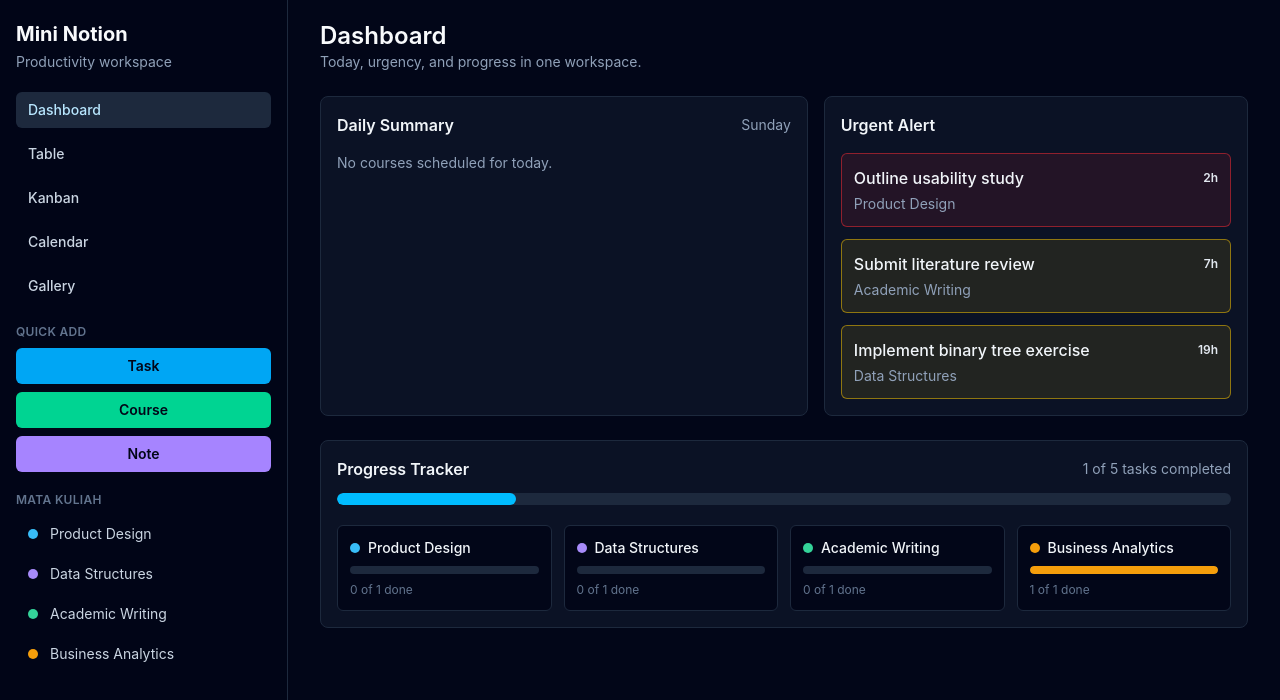
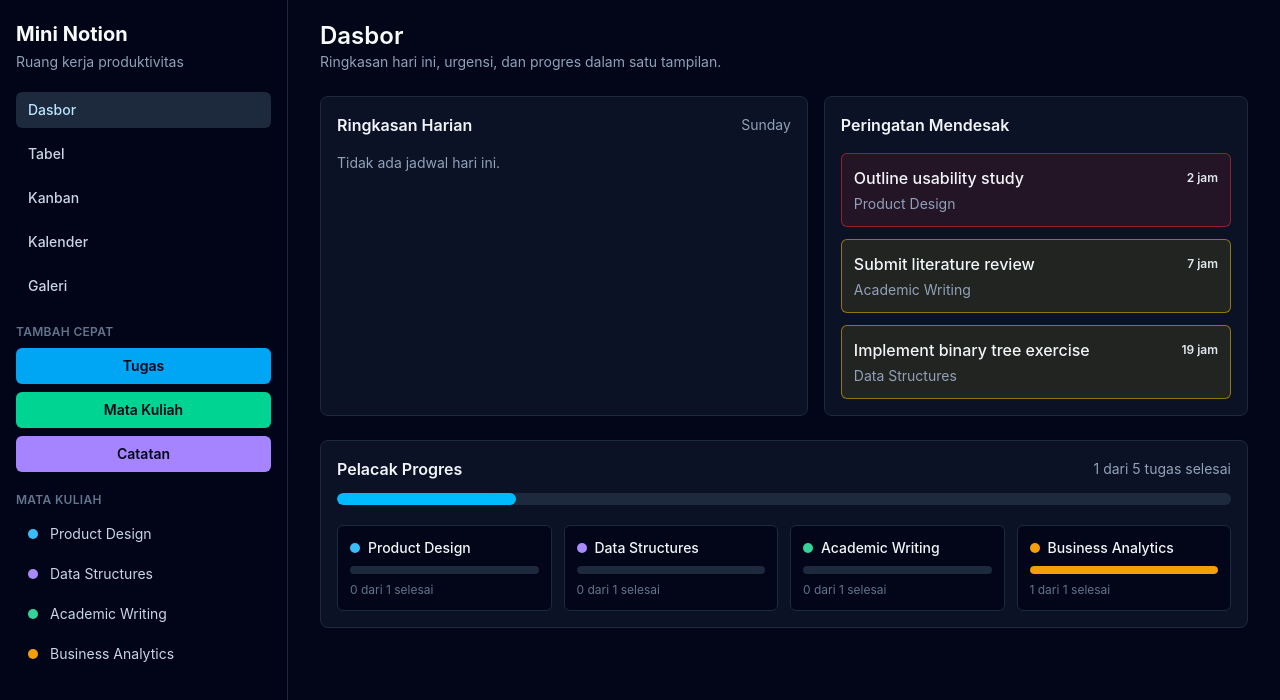
Before and after one commit to farisadlin/mini-notion, a React (Vite) app: page / in a window 1280 px wide. Shown: the top 700 px of the page. Built offline with nearby package versions, Linux system fonts and the light colour scheme.

Commit message:
Translate UI to Indonesian

```diff
--- a/src/components/CrudModal.jsx
+++ b/src/components/CrudModal.jsx
@@ -4,22 +4,22 @@ import { entityLabels } from '../data/dummyData'
 
 const fields = {
   tasks: [
-    ['title', 'Title', 'text'],
+    ['title', 'Judul', 'text'],
     ['status', 'Status', 'status'],
-    ['deadline', 'Deadline', 'date'],
-    ['courseId', 'Course', 'course'],
+    ['deadline', 'Tenggat', 'date'],
+    ['courseId', 'Mata Kuliah', 'course'],
   ],
   courses: [
-    ['name', 'Name', 'text'],
+    ['name', 'Nama', 'text'],
     ['credits', 'SKS', 'number'],
-    ['color', 'Color', 'color'],
-    ['schedule', 'Schedule', 'text'],
-    ['location', 'Location', 'text'],
+    ['color', 'Warna', 'color'],
+    ['schedule', 'Jadwal', 'text'],
+    ['location', 'Lokasi', 'text'],
   ],
   notes: [
-    ['title', 'Title', 'text'],
-    ['content', 'Content', 'textarea'],
-    ['tags', 'Tags', 'text'],
+    ['title', 'Judul', 'text'],
+    ['content', 'Isi', 'textarea'],
+    ['tags', 'Tag', 'text'],
   ],
 }
 
@@ -45,10 +45,10 @@ function CrudModal({ entity, mode, item, courses, onClose, onSave }) {
       <form className="w-full max-w-lg rounded-lg border border-slate-700 bg-slate-900 p-5 shadow-2xl" onSubmit={submit}>
         <div className="mb-5 flex items-start justify-between gap-4">
           <div>
-            <h2 className="text-lg font-semibold text-slate-50">{mode === 'create' ? 'Add' : 'Edit'} {entityLabels[entity]}</h2>
-            <p className="text-sm text-slate-400">Update properties in this temporary workspace.</p>
+            <h2 className="text-lg font-semibold text-slate-50">{mode === 'create' ? 'Tambah' : 'Edit'} {entityLabels[entity]}</h2>
+            <p className="text-sm text-slate-400">Perbarui properti di ruang kerja sementara ini.</p>
           </div>
-          <button className="rounded-md px-2 py-1 text-slate-400 hover:bg-slate-800 hover:text-slate-100" type="button" onClick={onClose}>Close</button>
+          <button className="rounded-md px-2 py-1 text-slate-400 hover:bg-slate-800 hover:text-slate-100" type="button" onClick={onClose}>Tutup</button>
         </div>
 
         <div className="space-y-4">
@@ -61,8 +61,8 @@ function CrudModal({ entity, mode, item, courses, onClose, onSave }) {
         </div>
 
         <div className="mt-6 flex justify-end gap-3">
-          <button className="rounded-md border border-slate-700 px-4 py-2 text-sm text-slate-200 hover:bg-slate-800" type="button" onClick={onClose}>Cancel</button>
-          <button className="rounded-md bg-sky-500 px-4 py-2 text-sm font-semibold text-slate-950 hover:bg-sky-400" type="submit">Save</button>
+          <button className="rounded-md border border-slate-700 px-4 py-2 text-sm text-slate-200 hover:bg-slate-800" type="button" onClick={onClose}>Batal</button>
+          <button className="rounded-md bg-sky-500 px-4 py-2 text-sm font-semibold text-slate-950 hover:bg-sky-400" type="submit">Simpan</button>
         </div>
       </form>
     </div>
--- a/src/components/PropertyInput.jsx
+++ b/src/components/PropertyInput.jsx
@@ -45,7 +45,7 @@ function PropertyInput({ type = 'text', value, onChange, courses = [], placehold
         value={value || ''}
         onChange={(event) => onChange(event.target.value || null)}
       >
-        <option value="">No course</option>
+        <option value="">Tidak ada mata kuliah</option>
         {courses.map((course) => (
           <option key={course.id} value={course.id}>{course.name}</option>
         ))}
--- a/src/components/Sidebar.jsx
+++ b/src/components/Sidebar.jsx
@@ -1,9 +1,9 @@
 const navItems = [
-  ['dashboard', 'Dashboard'],
-  ['table', 'Table'],
+  ['dashboard', 'Dasbor'],
+  ['table', 'Tabel'],
   ['kanban', 'Kanban'],
-  ['calendar', 'Calendar'],
-  ['gallery', 'Gallery'],
+  ['calendar', 'Kalender'],
+  ['gallery', 'Galeri'],
 ]
 
 function Sidebar({ activeView, courses, selectedCourseId, onNavigate, onQuickAdd, onSelectCourse, onClearCourse }) {
@@ -12,7 +12,7 @@ function Sidebar({ activeView, courses, selectedCourseId, onNavigate, onQuickAdd
       <div className="flex h-full flex-col gap-5 px-4 py-5">
         <div>
           <h1 className="text-xl font-bold text-slate-50">Mini Notion</h1>
-          <p className="mt-1 text-sm text-slate-400">Productivity workspace</p>
+          <p className="mt-1 text-sm text-slate-400">Ruang kerja produktivitas</p>
         </div>
 
         <nav className="grid grid-cols-2 gap-2 lg:grid-cols-1">
@@ -29,11 +29,11 @@ function Sidebar({ activeView, courses, selectedCourseId, onNavigate, onQuickAdd
         </nav>
 
         <div className="space-y-2">
-          <p className="text-xs font-semibold uppercase tracking-wide text-slate-500">Quick add</p>
+          <p className="text-xs font-semibold uppercase tracking-wide text-slate-500">Tambah Cepat</p>
           <div className="grid grid-cols-3 gap-2 lg:grid-cols-1">
-            <button className="rounded-md bg-sky-500 px-3 py-2 text-sm font-semibold text-slate-950 hover:bg-sky-400" type="button" onClick={() => onQuickAdd('tasks')}>Task</button>
-            <button className="rounded-md bg-emerald-400 px-3 py-2 text-sm font-semibold text-slate-950 hover:bg-emerald-300" type="button" onClick={() => onQuickAdd('courses')}>Course</button>
-            <button className="rounded-md bg-violet-400 px-3 py-2 text-sm font-semibold text-slate-950 hover:bg-violet-300" type="button" onClick={() => onQuickAdd('notes')}>Note</button>
+            <button className="rounded-md bg-sky-500 px-3 py-2 text-sm font-semibold text-slate-950 hover:bg-sky-400" type="button" onClick={() => onQuickAdd('tasks')}>Tugas</button>
+            <button className="rounded-md bg-emerald-400 px-3 py-2 text-sm font-semibold text-slate-950 hover:bg-emerald-300" type="button" onClick={() => onQuickAdd('courses')}>Mata Kuliah</button>
+            <button className="rounded-md bg-violet-400 px-3 py-2 text-sm font-semibold text-slate-950 hover:bg-violet-300" type="button" onClick={() => onQuickAdd('notes')}>Catatan</button>
           </div>
         </div>
 
@@ -41,7 +41,7 @@ function Sidebar({ activeView, courses, selectedCourseId, onNavigate, onQuickAdd
           <div className="flex items-center justify-between gap-2">
             <p className="text-xs font-semibold uppercase tracking-wide text-slate-500">Mata Kuliah</p>
             {selectedCourseId && (
-              <button className="text-xs text-slate-400 hover:text-slate-100" type="button" onClick={onClearCourse}>All</button>
+              <button className="text-xs text-slate-400 hover:text-slate-100" type="button" onClick={onClearCourse}>Semua</button>
             )}
           </div>
           <div className="space-y-1">
--- a/src/data/dummyData.js
+++ b/src/data/dummyData.js
@@ -17,7 +17,7 @@ export const initialTasks = [
   { id: 'task-1', title: 'Outline usability study', status: 'In Progress', deadline: isoDate(0, 18), courseId: 'course-1', createdAt: isoDate(-7) },
   { id: 'task-2', title: 'Implement binary tree exercise', status: 'To Do', deadline: isoDate(1, 11), courseId: 'course-2', createdAt: isoDate(-5) },
   { id: 'task-3', title: 'Submit literature review', status: 'To Do', deadline: isoDate(0, 23), courseId: 'course-3', createdAt: isoDate(-3) },
-  { id: 'task-4', title: 'Clean dashboard dataset', status: 'Done', deadline: isoDate(-1), courseId: 'course-4', createdAt: isoDate(-9) },
+  { id: 'task-4', title: 'Clean dashboard dataset', status: 'Selesai', deadline: isoDate(-1), courseId: 'course-4', createdAt: isoDate(-9) },
   { id: 'task-5', title: 'Prepare sprint retrospective notes', status: 'In Progress', deadline: isoDate(3), courseId: null, createdAt: isoDate(-2) },
 ]
 
@@ -29,12 +29,12 @@ export const initialNotes = [
 ]
 
 export const entityLabels = {
-  tasks: 'Tasks',
-  courses: 'Courses',
-  notes: 'Notes',
+  tasks: 'Tugas',
+  courses: 'Mata Kuliah',
+  notes: 'Catatan',
 }
 
-export const statusOptions = ['To Do', 'In Progress', 'Done']
+export const statusOptions = ['To Do', 'In Progress', 'Selesai']
 
 export const makeId = (prefix) => `${prefix}-${Date.now()}-${Math.random().toString(16).slice(2)}`
 
@@ -43,7 +43,7 @@ export const createEntity = (entity, values) => {
   if (entity === 'tasks') {
     return {
       id: makeId('task'),
-      title: values.title || 'Untitled task',
+      title: values.title || 'Tugas tanpa judul',
       status: values.status || 'To Do',
       deadline: values.deadline || '',
       courseId: values.courseId || null,
@@ -53,7 +53,7 @@ export const createEntity = (entity, values) => {
   if (entity === 'courses') {
     return {
       id: makeId('course'),
-      name: values.name || 'Untitled course',
+      name: values.name || 'Mata kuliah tanpa judul',
       credits: Number(values.credits) || 0,
       color: values.color || '#38bdf8',
       schedule: values.schedule || '',
@@ -62,7 +62,7 @@ export const createEntity = (entity, values) => {
   }
   return {
     id: makeId('note'),
-    title: values.title || 'Untitled note',
+    title: values.title || 'Catatan tanpa judul',
     content: values.content || '',
     tags: Array.isArray(values.tags) ? values.tags : String(values.tags || '').split(',').map((tag) => tag.trim()).filter(Boolean),
     createdAt: now,
--- a/src/views/CalendarView.jsx
+++ b/src/views/CalendarView.jsx
@@ -17,13 +17,13 @@ function CalendarView({ tasks, courses, onEdit }) {
     <section className="space-y-5">
       <div className="flex flex-wrap items-center justify-between gap-3">
         <div>
-          <h2 className="text-2xl font-semibold text-slate-50">Calendar</h2>
-          <p className="text-sm text-slate-400">Monthly deadline view for active tasks.</p>
+          <h2 className="text-2xl font-semibold text-slate-50">Kalender</h2>
+          <p className="text-sm text-slate-400">Tampilan tenggat bulanan untuk tugas aktif.</p>
         </div>
         <div className="flex items-center gap-2">
-          <button className="rounded-md border border-slate-700 px-3 py-2 text-sm hover:bg-slate-800" type="button" onClick={() => setMonth(subMonths(month, 1))}>Prev</button>
+          <button className="rounded-md border border-slate-700 px-3 py-2 text-sm hover:bg-slate-800" type="button" onClick={() => setMonth(subMonths(month, 1))}>Sebelumnya</button>
           <span className="min-w-36 text-center font-semibold text-slate-100">{format(month, 'MMMM yyyy')}</span>
-          <button className="rounded-md border border-slate-700 px-3 py-2 text-sm hover:bg-slate-800" type="button" onClick={() => setMonth(addMonths(month, 1))}>Next</button>
+          <button className="rounded-md border border-slate-700 px-3 py-2 text-sm hover:bg-slate-800" type="button" onClick={() => setMonth(addMonths(month, 1))}>Selanjutnya</button>
         </div>
       </div>
 
@@ -69,7 +69,7 @@ function CalendarView({ tasks, courses, onEdit }) {
                   <p className="mt-1 text-xs text-slate-500">{task.status}</p>
                 </button>
               )
-            }) : <p className="text-sm text-slate-400">No tasks for this date.</p>}
+            }) : <p className="text-sm text-slate-400">Tidak ada tugas untuk tanggal ini.</p>}
           </div>
         </aside>
       </div>
--- a/src/views/DashboardView.jsx
+++ b/src/views/DashboardView.jsx
@@ -6,27 +6,27 @@ function DashboardView({ tasks, allTasks, courses }) {
   const now = new Date()
   const in24h = new Date(now.getTime() + 24 * 60 * 60 * 1000)
   const urgentTasks = tasks
-    .filter((task) => task.deadline && task.status !== 'Done')
+    .filter((task) => task.deadline && task.status !== 'Selesai')
     .filter((task) => {
       const deadline = new Date(task.deadline)
       return isAfter(deadline, now) && isBefore(deadline, in24h)
     })
     .sort((a, b) => new Date(a.deadline) - new Date(b.deadline))
 
-  const completed = tasks.filter((task) => task.status === 'Done').length
+  const completed = tasks.filter((task) => task.status === 'Selesai').length
   const percent = tasks.length ? Math.round((completed / tasks.length) * 100) : 0
 
   return (
     <section className="space-y-6">
       <div>
-        <h2 className="text-2xl font-semibold text-slate-50">Dashboard</h2>
-        <p className="text-sm text-slate-400">Today, urgency, and progress in one workspace.</p>
+        <h2 className="text-2xl font-semibold text-slate-50">Dasbor</h2>
+        <p className="text-sm text-slate-400">Ringkasan hari ini, urgensi, dan progres dalam satu tampilan.</p>
       </div>
 
       <div className="grid gap-4 xl:grid-cols-[1.15fr_1fr]">
         <div className="rounded-lg border border-slate-800 bg-slate-900/70 p-4">
           <div className="mb-4 flex items-center justify-between">
-            <h3 className="font-semibold text-slate-100">Daily Summary</h3>
+            <h3 className="font-semibold text-slate-100">Ringkasan Harian</h3>
             <span className="text-sm text-slate-400">{weekday}</span>
           </div>
           <div className="grid gap-3 sm:grid-cols-2">
@@ -40,13 +40,13 @@ function DashboardView({ tasks, allTasks, courses }) {
                 <p className="text-sm text-slate-500">{course.location}</p>
               </article>
             )) : (
-              <p className="text-sm text-slate-400">No courses scheduled for today.</p>
+              <p className="text-sm text-slate-400">Tidak ada jadwal hari ini.</p>
             )}
           </div>
         </div>
 
         <div className="rounded-lg border border-slate-800 bg-slate-900/70 p-4">
-          <h3 className="mb-4 font-semibold text-slate-100">Urgent Alert</h3>
+          <h3 className="mb-4 font-semibold text-slate-100">Peringatan Mendesak</h3>
           <div className="space-y-3">
             {urgentTasks.length ? urgentTasks.map((task) => {
               const hours = Math.max(0, differenceInHours(new Date(task.deadline), now))
@@ -55,13 +55,13 @@ function DashboardView({ tasks, allTasks, courses }) {
                 <article className={`rounded-md border p-3 ${hours < 6 ? 'border-red-500/50 bg-red-500/10' : 'border-yellow-400/50 bg-yellow-400/10'}`} key={task.id}>
                   <div className="flex items-center justify-between gap-3">
                     <p className="font-medium text-slate-100">{task.title}</p>
-                    <span className="text-xs font-semibold text-slate-200">{hours}h</span>
+                    <span className="text-xs font-semibold text-slate-200">{hours} jam</span>
                   </div>
-                  <p className="mt-1 text-sm text-slate-400">{course?.name || 'No course'}</p>
+                  <p className="mt-1 text-sm text-slate-400">{course?.name || 'Tanpa MK'}</p>
                 </article>
               )
             }) : (
-              <p className="text-sm text-slate-400">No deadlines inside the next 24 hours.</p>
+              <p className="text-sm text-slate-400">Tidak ada tenggat dalam 24 jam ke depan.</p>
             )}
           </div>
         </div>
@@ -69,8 +69,8 @@ function DashboardView({ tasks, allTasks, courses }) {
 
       <div className="rounded-lg border border-slate-800 bg-slate-900/70 p-4">
         <div className="mb-3 flex items-center justify-between">
-          <h3 className="font-semibold text-slate-100">Progress Tracker</h3>
-          <span className="text-sm text-slate-400">{completed} of {tasks.length} tasks completed</span>
+          <h3 className="font-semibold text-slate-100">Pelacak Progres</h3>
+          <span className="text-sm text-slate-400">{completed} dari {tasks.length} tugas selesai</span>
         </div>
         <div className="h-3 overflow-hidden rounded-full bg-slate-800">
           <div className="h-full rounded-full bg-sky-400" style={{ width: `${percent}%` }} />
@@ -78,7 +78,7 @@ function DashboardView({ tasks, allTasks, courses }) {
         <div className="mt-5 grid gap-3 md:grid-cols-2 xl:grid-cols-4">
           {courses.map((course) => {
             const courseTasks = allTasks.filter((task) => task.courseId === course.id)
-            const done = courseTasks.filter((task) => task.status === 'Done').length
+            const done = courseTasks.filter((task) => task.status === 'Selesai').length
             const coursePercent = courseTasks.length ? Math.round((done / courseTasks.length) * 100) : 0
             return (
               <article className="rounded-md border border-slate-800 bg-slate-950 p-3" key={course.id}>
@@ -89,7 +89,7 @@ function DashboardView({ tasks, allTasks, courses }) {
                 <div className="h-2 overflow-hidden rounded-full bg-slate-800">
                   <div className="h-full rounded-full" style={{ width: `${coursePercent}%`, backgroundColor: course.color }} />
                 </div>
-                <p className="mt-2 text-xs text-slate-500">{done} of {courseTasks.length} done</p>
+                <p className="mt-2 text-xs text-slate-500">{done} dari {courseTasks.length} selesai</p>
               </article>
             )
           })}
--- a/src/views/GalleryView.jsx
+++ b/src/views/GalleryView.jsx
@@ -7,10 +7,10 @@ function GalleryView({ notes, onAdd, onEdit, onDelete }) {
     <section className="space-y-5">
       <div className="flex flex-wrap items-center justify-between gap-3">
         <div>
-          <h2 className="text-2xl font-semibold text-slate-50">Gallery</h2>
-          <p className="text-sm text-slate-400">Notes as compact cards with tags.</p>
+          <h2 className="text-2xl font-semibold text-slate-50">Galeri</h2>
+          <p className="text-sm text-slate-400">Catatan dalam kartu ringkas dengan tag.</p>
         </div>
-        <button className="rounded-md bg-violet-400 px-4 py-2 text-sm font-semibold text-slate-950 hover:bg-violet-300" type="button" onClick={() => onAdd('notes')}>Add note</button>
+        <button className="rounded-md bg-violet-400 px-4 py-2 text-sm font-semibold text-slate-950 hover:bg-violet-300" type="button" onClick={() => onAdd('notes')}>Tambah Catatan</button>
       </div>
 
       <div className="grid gap-4 sm:grid-cols-2 xl:grid-cols-3">
@@ -27,7 +27,7 @@ function GalleryView({ notes, onAdd, onEdit, onDelete }) {
             </div>
             <div className="mt-4 flex gap-2">
               <button className="rounded-md border border-slate-700 px-2 py-1 text-xs text-slate-200 hover:bg-slate-800" type="button" onClick={() => onEdit('notes', note)}>Edit</button>
-              <button className="rounded-md border border-red-500/50 px-2 py-1 text-xs text-red-200 hover:bg-red-500/10" type="button" onClick={() => onDelete('notes', note.id)}>Delete</button>
+              <button className="rounded-md border border-red-500/50 px-2 py-1 text-xs text-red-200 hover:bg-red-500/10" type="button" onClick={() => onDelete('notes', note.id)}>Hapus</button>
             </div>
           </article>
         ))}
@@ -41,7 +41,7 @@ function GalleryView({ notes, onAdd, onEdit, onDelete }) {
                 <h3 className="text-xl font-semibold text-slate-50">{activeNote.title}</h3>
                 <p className="mt-1 text-xs text-slate-500">{new Date(activeNote.createdAt).toLocaleString([], { dateStyle: 'medium', timeStyle: 'short' })}</p>
               </div>
-              <button className="rounded-md px-2 py-1 text-slate-400 hover:bg-slate-800 hover:text-slate-100" type="button" onClick={() => setActiveNote(null)}>Close</button>
+              <button className="rounded-md px-2 py-1 text-slate-400 hover:bg-slate-800 hover:text-slate-100" type="button" onClick={() => setActiveNote(null)}>Tutup</button>
             </div>
             <p className="mt-5 whitespace-pre-wrap leading-7 text-slate-300">{activeNote.content}</p>
             <div className="mt-5 flex flex-wrap gap-2">
--- a/src/views/KanbanView.jsx
+++ b/src/views/KanbanView.jsx
@@ -49,9 +49,9 @@ function KanbanView({ tasks, courses, onAdd, onEdit, onUpdate }) {
       <div className="flex flex-wrap items-center justify-between gap-3">
         <div>
           <h2 className="text-2xl font-semibold text-slate-50">Kanban</h2>
-          <p className="text-sm text-slate-400">Drag tasks between workflow columns.</p>
+          <p className="text-sm text-slate-400">Seret tugas antar kolom workflow.</p>
         </div>
-        <button className="rounded-md bg-sky-500 px-4 py-2 text-sm font-semibold text-slate-950 hover:bg-sky-400" type="button" onClick={() => onAdd('tasks')}>Add task</button>
+        <button className="rounded-md bg-sky-500 px-4 py-2 text-sm font-semibold text-slate-950 hover:bg-sky-400" type="button" onClick={() => onAdd('tasks')}>Tambah Tugas</button>
       </div>
 
       <DndContext onDragEnd={handleDragEnd}>
@@ -65,7 +65,7 @@ function KanbanView({ tasks, courses, onAdd, onEdit, onUpdate }) {
                     {columnTasks.map((task) => (
                       <TaskCard key={task.id} task={task} course={courses.find((course) => course.id === task.courseId)} onEdit={onEdit} />
                     ))}
-                    {!columnTasks.length && <p className="rounded-md border border-dashed border-slate-700 p-3 text-sm text-slate-500">No tasks</p>}
+                    {!columnTasks.length && <p className="rounded-md border border-dashed border-slate-700 p-3 text-sm text-slate-500">Tidak ada tugas</p>}
                   </div>
                 </SortableContext>
               </Column>
--- a/src/views/TableView.jsx
+++ b/src/views/TableView.jsx
@@ -3,31 +3,31 @@ import PropertyInput from '../components/PropertyInput'
 
 const configs = {
   tasks: [
-    ['title', 'Title', 'text'],
+    ['title', 'Judul', 'text'],
     ['status', 'Status', 'status'],
-    ['deadline', 'Deadline', 'date'],
-    ['courseId', 'Course', 'course'],
-    ['createdAt', 'Created', 'readonly'],
+    ['deadline', 'Tenggat', 'date'],
+    ['courseId', 'Mata Kuliah', 'course'],
+    ['createdAt', 'Dibuat', 'readonly'],
   ],
   courses: [
-    ['name', 'Name', 'text'],
+    ['name', 'Nama', 'text'],
     ['credits', 'SKS', 'number'],
-    ['color', 'Color', 'color'],
-    ['schedule', 'Schedule', 'text'],
-    ['location', 'Location', 'text'],
+    ['color', 'Warna', 'color'],
+    ['schedule', 'Jadwal', 'text'],
+    ['location', 'Lokasi', 'text'],
   ],
   notes: [
-    ['title', 'Title', 'text'],
-    ['content', 'Content', 'text'],
-    ['tags', 'Tags', 'text'],
-    ['createdAt', 'Created', 'readonly'],
+    ['title', 'Judul', 'text'],
+    ['content', 'Isi', 'text'],
+    ['tags', 'Tag', 'text'],
+    ['createdAt', 'Dibuat', 'readonly'],
   ],
 }
 
-const labels = { tasks: 'Tasks', courses: 'Courses', notes: 'Notes' }
+const labels = { tasks: 'Tugas', courses: 'MK', notes: 'Catatan' }
 
 function displayValue(entity, key, item, courses) {
-  if (key === 'courseId') return courses.find((course) => course.id === item.courseId)?.name || 'No course'
+  if (key === 'courseId') return courses.find((course) => course.id === item.courseId)?.name || 'Tanpa MK'
   if (key === 'deadline' || key === 'createdAt') return item[key] ? new Date(item[key]).toLocaleString([], { dateStyle: 'medium', timeStyle: 'short' }) : '-'
   if (key === 'tags') return item.tags?.join(', ') || '-'
   return item[key] || '-'
@@ -74,10 +74,10 @@ function TableView({ tasks, courses, notes, onAdd, onEdit, onUpdate, onDelete })
     <section className="space-y-5">
       <div className="flex flex-wrap items-center justify-between gap-3">
         <div>
-          <h2 className="text-2xl font-semibold text-slate-50">Table</h2>
-          <p className="text-sm text-slate-400">Inline edit every entity from one database table.</p>
+          <h2 className="text-2xl font-semibold text-slate-50">Tabel</h2>
+          <p className="text-sm text-slate-400">Edit setiap entitas langsung dari satu tabel.</p>
         </div>
-        <button className="rounded-md bg-sky-500 px-4 py-2 text-sm font-semibold text-slate-950 hover:bg-sky-400" type="button" onClick={() => onAdd(entity)}>Add {labels[entity]}</button>
+        <button className="rounded-md bg-sky-500 px-4 py-2 text-sm font-semibold text-slate-950 hover:bg-sky-400" type="button" onClick={() => onAdd(entity)}>Tambah {labels[entity]}</button>
       </div>
 
       <div className="flex flex-wrap items-center gap-3">
@@ -86,7 +86,7 @@ function TableView({ tasks, courses, notes, onAdd, onEdit, onUpdate, onDelete })
             <button className={`rounded-md px-3 py-2 text-sm ${entity === id ? 'bg-slate-700 text-slate-50' : 'text-slate-400 hover:text-slate-100'}`} key={id} type="button" onClick={() => setEntity(id)}>{label}</button>
           ))}
         </div>
-        <input className="min-w-56 flex-1 rounded-md border border-slate-800 bg-slate-900 px-3 py-2 text-sm text-slate-100 outline-none focus:border-sky-400" value={filter} placeholder="Filter rows" onChange={(event) => setFilter(event.target.value)} />
+        <input className="min-w-56 flex-1 rounded-md border border-slate-800 bg-slate-900 px-3 py-2 text-sm text-slate-100 outline-none focus:border-sky-400" value={filter} placeholder="Filter baris" onChange={(event) => setFilter(event.target.value)} />
       </div>
 
       <div className="overflow-hidden rounded-lg border border-slate-800 bg-slate-900/70">
@@ -99,7 +99,7 @@ function TableView({ tasks, courses, notes, onAdd, onEdit, onUpdate, onDelete })
                     <button className="font-semibold hover:text-slate-200" type="button" onClick={() => toggleSort(key)}>{label}</button>
                   </th>
                 ))}
-                <th className="px-4 py-3">Actions</th>
+                <th className="px-4 py-3">Aksi</th>
               </tr>
             </thead>
             <tbody className="divide-y divide-slate-800">
@@ -128,7 +128,7 @@ function TableView({ tasks, courses, notes, onAdd, onEdit, onUpdate, onDelete })
                   <td className="px-4 py-3">
                     <div className="flex gap-2">
                       <button className="rounded-md border border-slate-700 px-2 py-1 text-xs text-slate-200 hover:bg-slate-800" type="button" onClick={() => onEdit(entity, item)}>Edit</button>
-                      <button className="rounded-md border border-red-500/50 px-2 py-1 text-xs text-red-200 hover:bg-red-500/10" type="button" onClick={() => onDelete(entity, item.id)}>Delete</button>
+                      <button className="rounded-md border border-red-500/50 px-2 py-1 text-xs text-red-200 hover:bg-red-500/10" type="button" onClick={() => onDelete(entity, item.id)}>Hapus</button>
                     </div>
                   </td>
                 </tr>
```
Also changed, not shown: src/App.jsx (+4 -4 lines), screenshot.png (added).
